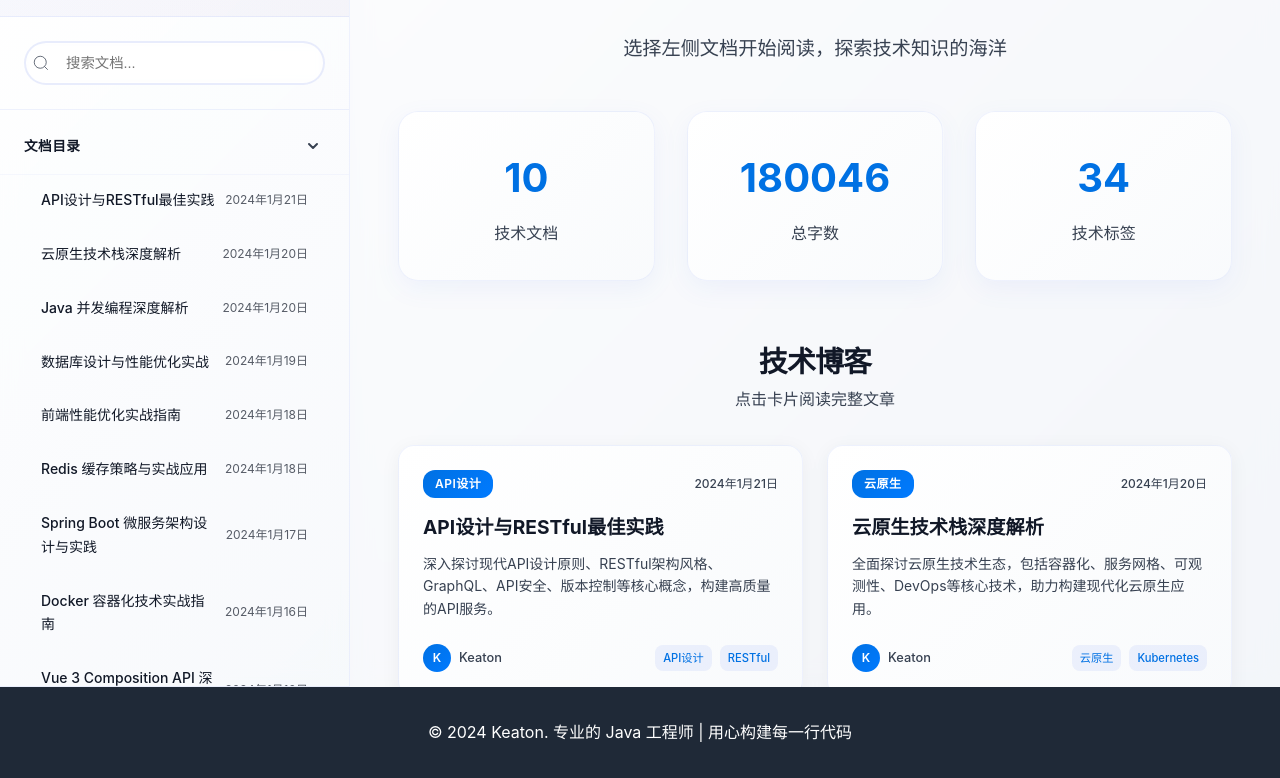
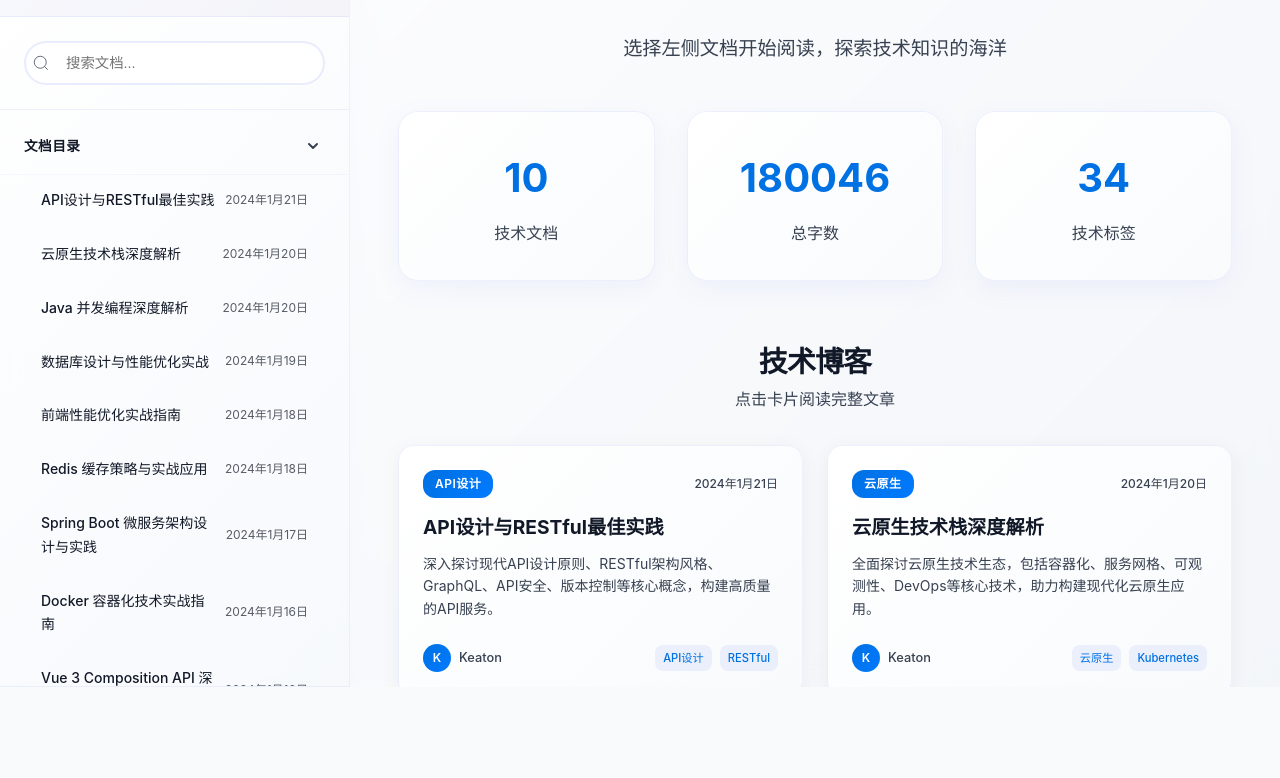
Before and after one commit to KeatonLi/keaton-intro-website, a Vue app: page /blog in a window 1280 px wide. Shown: the part 201-979 px from the top of the page. After the commit the page ends 888 px from the top, so only its background shows below. Built offline with nearby package versions, Linux system fonts and the light colour scheme; what markdown-it-container would draw is missing.

Commit message:
feat(App): hide footer on blog pages
- Add computed property `isBlogPage` to check if the current route is a blog page
- Use `v-if` directive to conditionally render the footer based on the `isBlogPage` value

```diff
--- a/src/App.vue
+++ b/src/App.vue
@@ -19,7 +19,7 @@
     </main>
 
     <!-- 页脚 -->
-    <footer style="background: var(--text-dark); color: white; padding: 2rem 0; text-align: center;">
+    <footer v-if="!isBlogPage" style="background: var(--text-dark); color: white; padding: 2rem 0; text-align: center;">
       <div class="container">
         <p>&copy; 2024 Keaton. 专业的 Java 工程师 | 用心构建每一行代码</p>
       </div>
@@ -29,6 +29,11 @@
 
 <script>
 export default {
-  name: 'App'
+  name: 'App',
+  computed: {
+    isBlogPage() {
+      return this.$route.path.includes('/blog');
+    }
+  }
 }
 </script>
```
